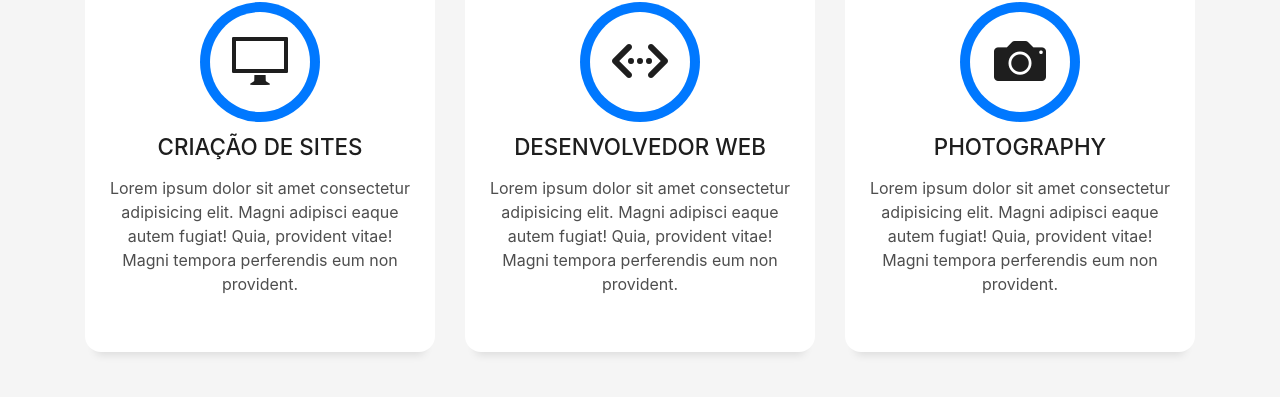
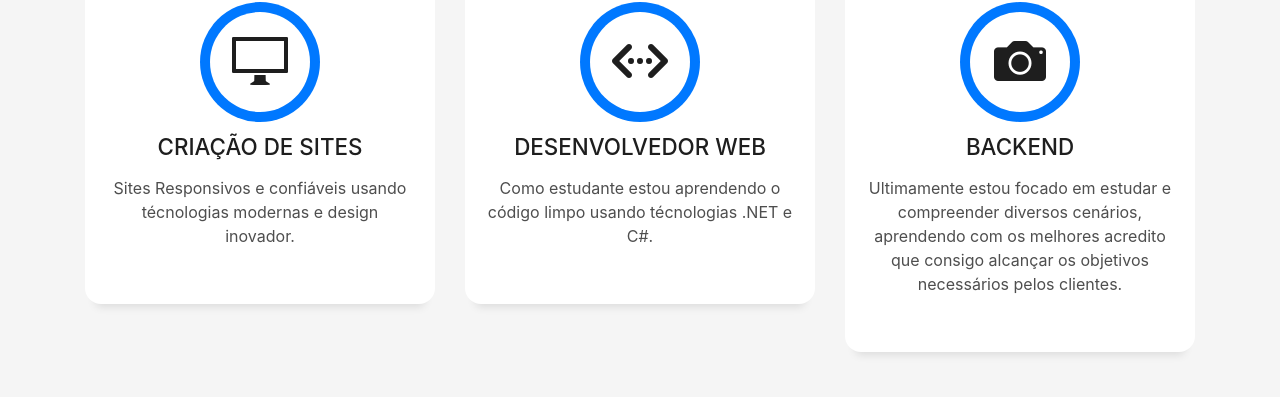
Before and after one commit to NoRecess/meu-site, a plain HTML site: page index.html in a window 1280 px wide. Shown: the part 1754-2151 px from the top of the page. Drawn offline with Linux system fonts and the light colour scheme; files whose address does not match are found by name.

Commit message:
Update text  contents

```diff
--- a/index.html
+++ b/index.html
@@ -181,9 +181,7 @@
               <div class="service-content">
                 <h2 class="s-title">Criação de Sites</h2>
                 <p class="s-description text-center">
-                  Lorem ipsum dolor sit amet consectetur adipisicing elit. Magni adipisci eaque autem fugiat! Quia,
-                  provident vitae! Magni
-                  tempora perferendis eum non provident.
+                  Sites Responsivos e confiáveis usando técnologias modernas e design inovador.
                 </p>
               </div>
             </div>
@@ -196,9 +194,7 @@
               <div class="service-content">
                 <h2 class="s-title">Desenvolvedor Web</h2>
                 <p class="s-description text-center">
-                  Lorem ipsum dolor sit amet consectetur adipisicing elit. Magni adipisci eaque autem fugiat! Quia,
-                  provident vitae! Magni
-                  tempora perferendis eum non provident.
+                  Como estudante estou aprendendo o código limpo usando técnologias .NET e C#.
                 </p>
               </div>
             </div>
@@ -209,11 +205,10 @@
                 <span class="ico-circle"><i class="ion-camera"></i></span>
               </div>
               <div class="service-content">
-                <h2 class="s-title">Photography</h2>
+                <h2 class="s-title">Backend</h2>
                 <p class="s-description text-center">
-                  Lorem ipsum dolor sit amet consectetur adipisicing elit. Magni adipisci eaque autem fugiat! Quia,
-                  provident vitae! Magni
-                  tempora perferendis eum non provident.
+                  Ultimamente estou focado em estudar e compreender diversos cenários, aprendendo com os melhores acredito que consigo
+                  alcançar os objetivos necessários pelos clientes.
                 </p>
               </div>
             </div>
```
